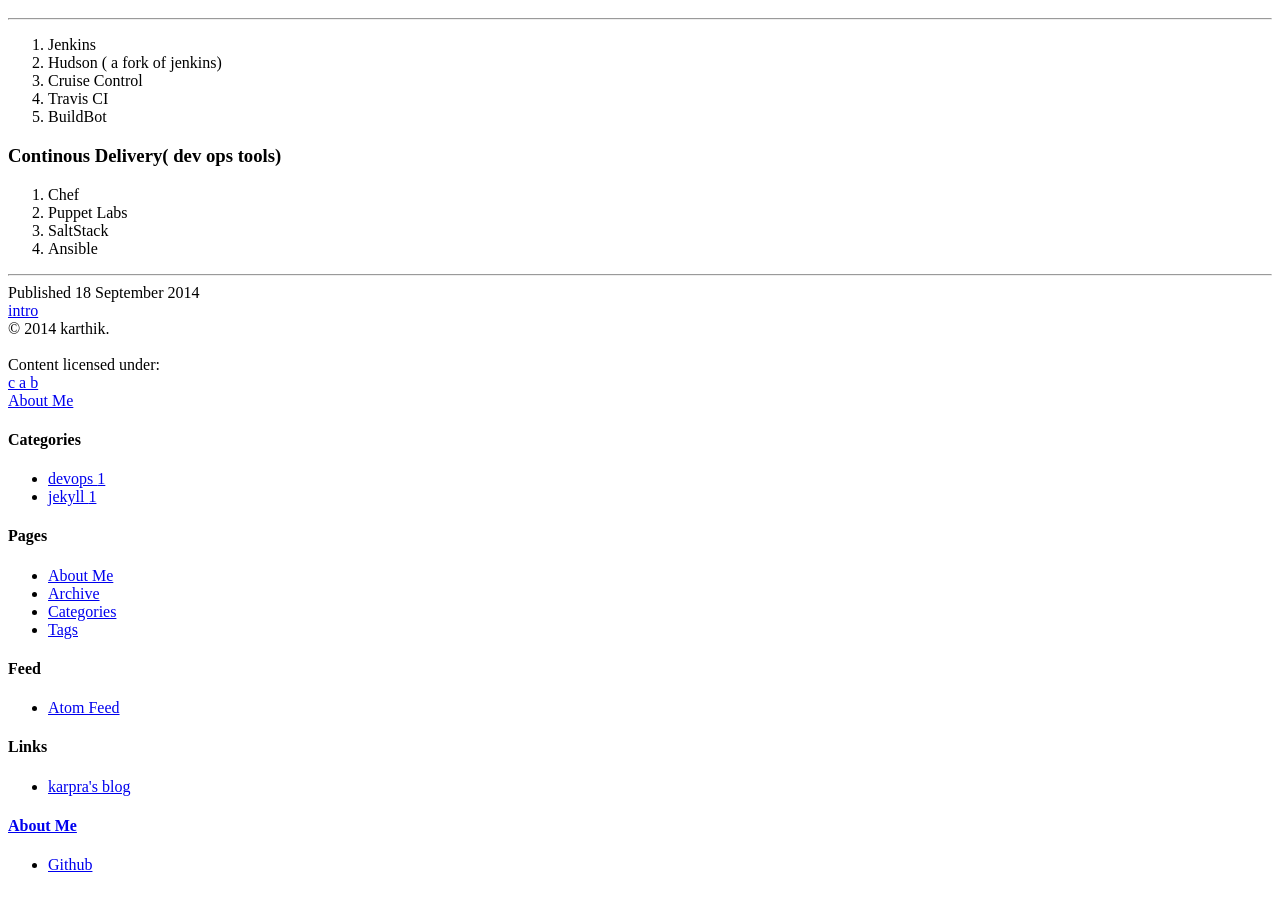
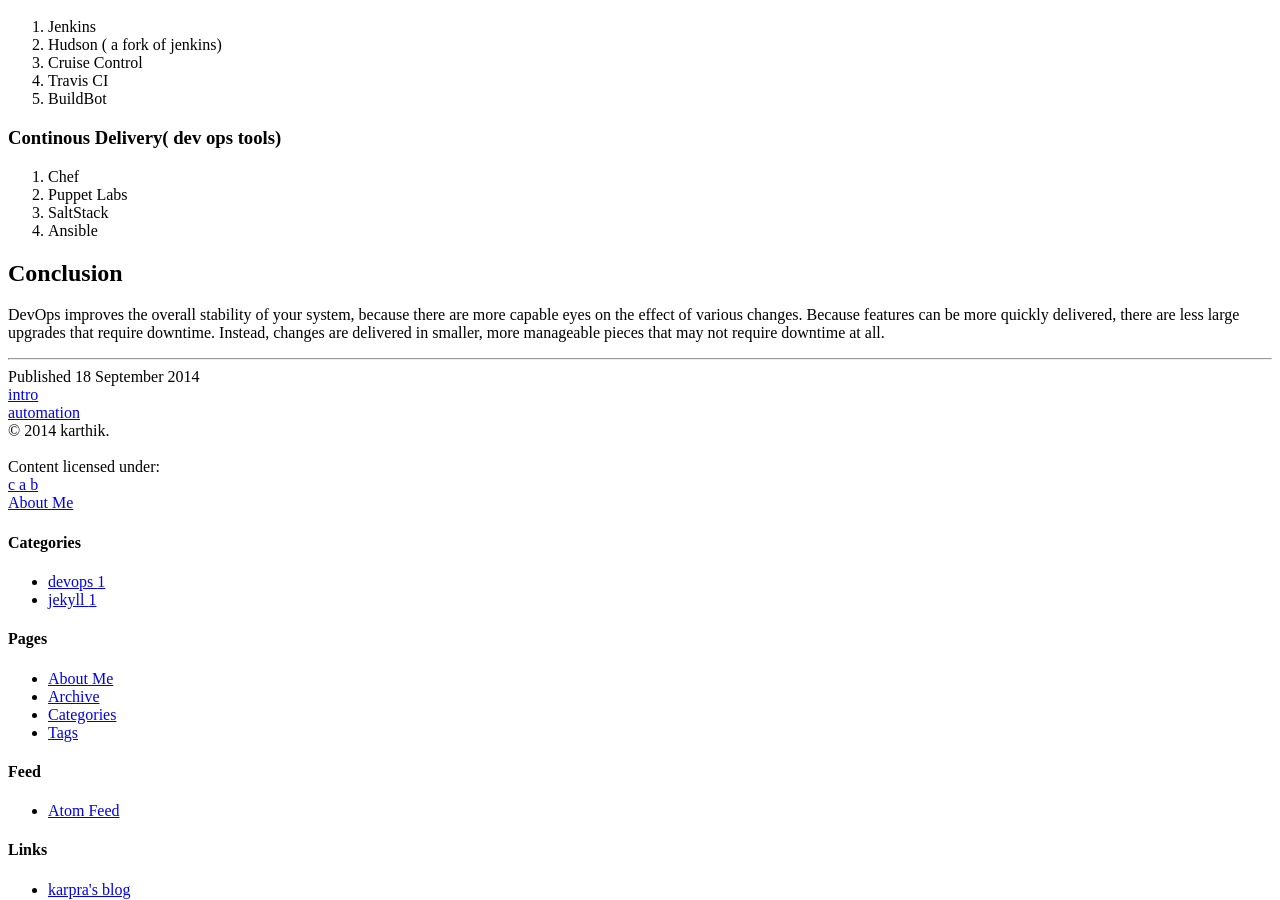
Before and after one commit to karpra/karpra.github.io, a Jekyll site: the page built from _posts/2014-9-18-introduction to devops.md, in a window 1280 px wide and 900 px high, scrolled down 1134 px. Built offline with Jekyll 4.4.1, drawn with Linux system fonts in a browser that asks for light colours; nearby versions of some CDN libraries; library files that are not in the unit come from our copies.

Commit message:
Update 2014-9-18-introduction to devops.md

```diff
--- a/_posts/2014-9-18-introduction to devops.md
+++ b/_posts/2014-9-18-introduction to devops.md
@@ -2,7 +2,7 @@
 layout: post
 category : devops
 tagline: "Supporting tagline"
-tags : [intro]
+tags : [intro,automation]
 ---
 
 # Whats is Devops?
@@ -51,7 +51,6 @@
 Few examples of tools are
 
 ### Continous Integration
-* * *
 1. Jenkins
 2. Hudson ( a fork of jenkins)
 3. Cruise Control
@@ -64,4 +63,7 @@
 3. SaltStack
 4. Ansible
 
+## Conclusion
+DevOps improves the overall stability of your system, because there are more capable eyes on the effect of various changes. Because features can be more quickly delivered, there are less large upgrades that require downtime. Instead, changes are delivered in smaller, more manageable pieces that may not require downtime at all.
+
 * * *
```
